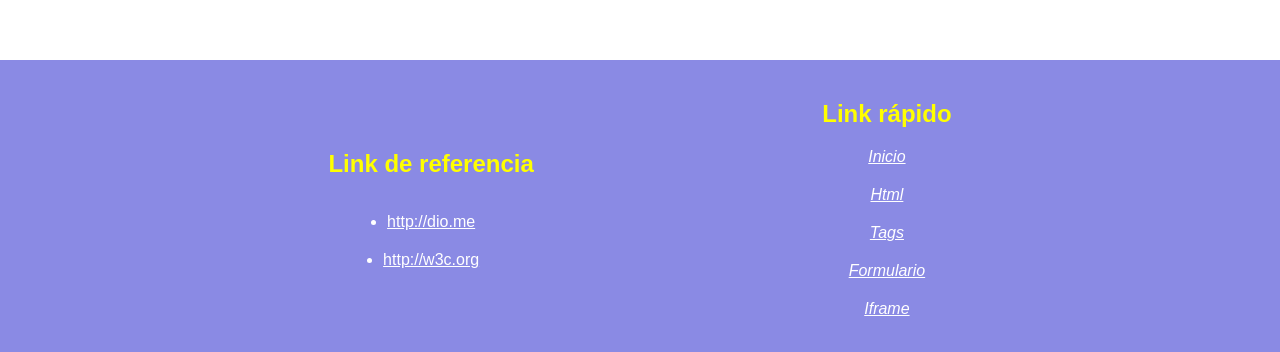
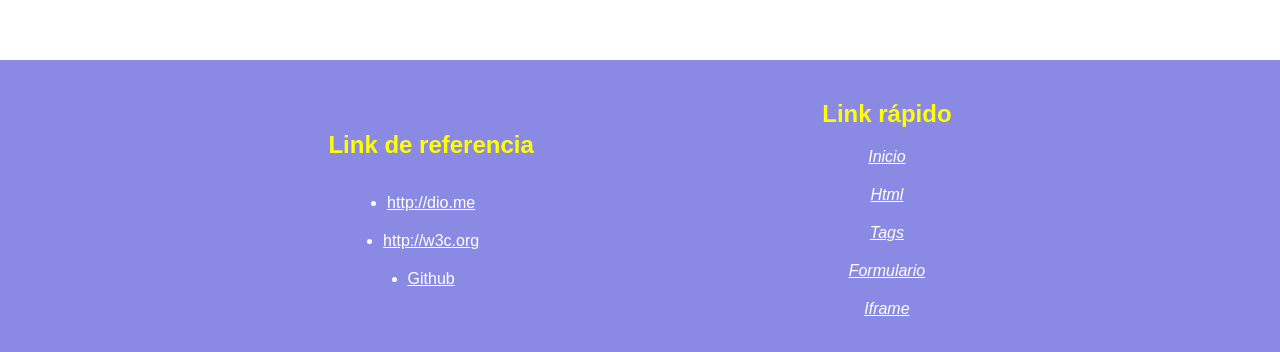
Before and after one commit to 07Alessandro/Desafio-html-dio, a plain HTML site: page index.html in a window 1280 px wide. Shown: the part 3804-4156 px from the top of the page. Drawn offline with Linux system fonts and the light colour scheme.

Commit message:
link alterado

```diff
--- a/index.html
+++ b/index.html
@@ -282,6 +282,8 @@
                 <ul>
                     <li><a href="https://www.dio.me/" target="_blank">http://dio.me</a></li>
                     <li><a href="https://www.w3schools.com/" target="_blank">http://w3c.org</a></li>
+
+                    <li><a href="https://07alessandro.github.io/Desafio-html-dio/" target="_blank">Github</a></li>
                 </ul>
             </div>
 
```
